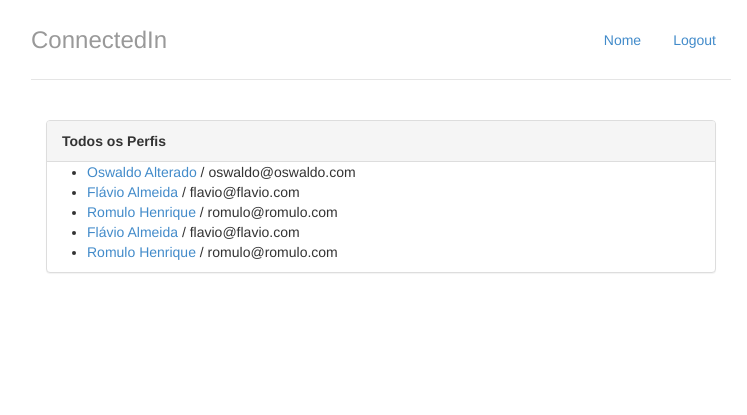
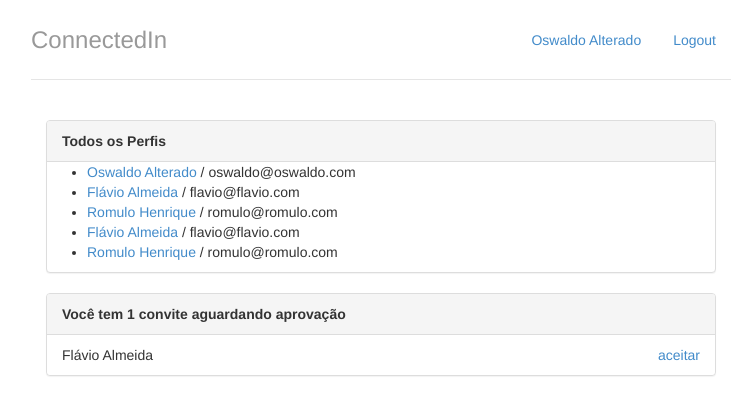
Before and after one commit to dsojunior/ConnectedIn, a Django app: page / in a window 1280 px wide. Shown: the top 415 px of the page, without its empty margins (259-1006 px from the left). Run offline with Django 3.2, Linux system fonts and the light colour scheme; data comes from the database, SQL or seed files in the repository; both versions use the stored data as it was after the commit.

Commit message:
Aula 08 - Exibindo convites recebidos

```diff
--- a/perfis/templates/base.html
+++ b/perfis/templates/base.html
@@ -14,7 +14,7 @@
     <div class="container">
       <div class="header">
         <ul class="nav nav-pills pull-right">
-          <li class=""><a href="{% url 'index' %}">Nome</a></li>
+          <li class=""><a href="{% url 'index' %}">{{perfil_logado.nome}}</a></li>
           <li class=""><a href="/logout/">Logout</a></li>
         </ul>
         <h3 class="text-muted">ConnectedIn</h3>
--- a/perfis/templates/index.html
+++ b/perfis/templates/index.html
@@ -22,5 +22,28 @@
 		<p>Nenhum Perfil encontrado</p>
 		{% endif %}
 	</div>
+
+	<div class="panel panel-default">
+			{% with total_de_convites=perfil_logado.convites_recebidos.count %}
+			{% if total_de_convites %}
+				<div class="panel-heading">
+						<strong>Você tem {{ total_de_convites }} convite{{ total_de_convites|pluralize }} aguardando aprovação</strong>
+				</div>
+				<ul class="list-group">
+					{% for convite in perfil_logado.convites_recebidos.all %}
+						<li class="list-group-item">
+								{{ convite.solicitante.nome }}
+								<a href="#" class="pull-right">aceitar</a>
+						</li>
+					{% endfor %}
+				</ul>
+			{% else %}
+				<div class="panel-body">
+					<p>Nenhum convite recebido :(</p>
+				</div>
+			{% endif %}
+			{% endwith %}
+		</div>
+
 </div>
 {% endblock %}
--- a/perfis/views.py
+++ b/perfis/views.py
@@ -6,11 +6,11 @@ from perfis.models import Perfil
 from django.shortcuts import redirect
 
 def index(request):
-	return render(request, 'index.html', { 'perfis' : Perfil.objects.all()})
+	return render(request, 'index.html', { 'perfis' : Perfil.objects.all(), 'perfil_logado' : get_perfil_logado(request)})
 
 def exibir(request, perfil_id):
 	perfil = Perfil.objects.get(id=perfil_id)
-	return render(request, 'perfil.html', { "perfil" : perfil})
+	return render(request, 'perfil.html', {'perfil' : perfil, 'perfil_logado' : get_perfil_logado(request)})
 
 def convidar(request, perfil_id):
 	perfil_a_convidar = Perfil.objects.get(id=perfil_id)
```
Also changed, not shown: db.sqlite3, 1 other file.
